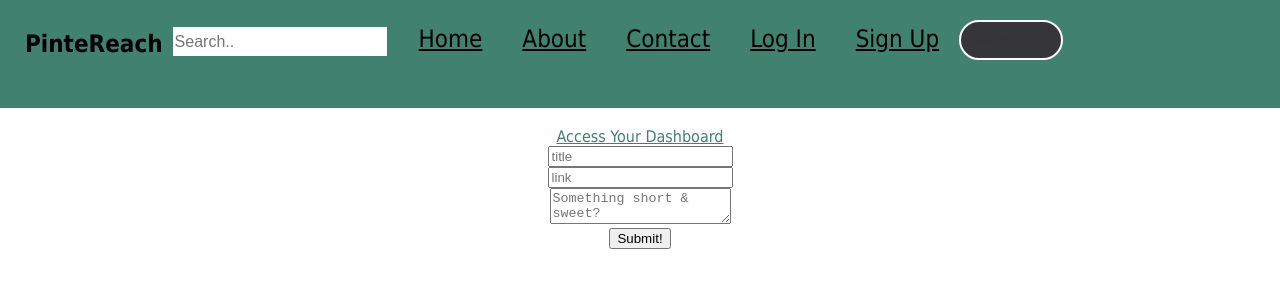
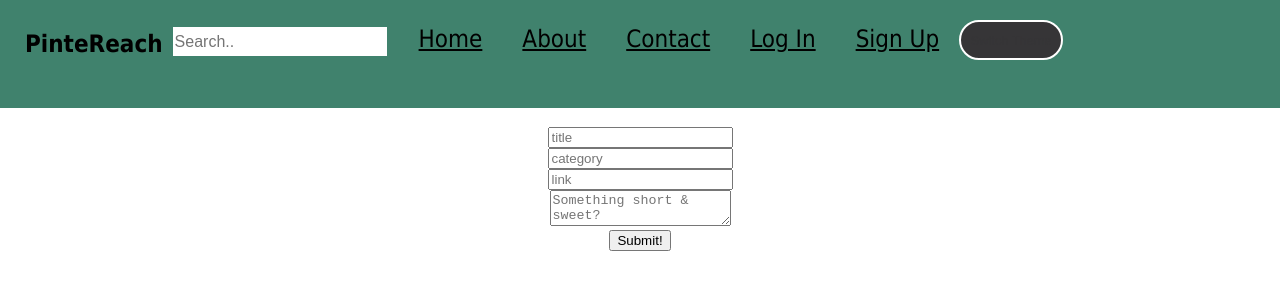
Before and after one commit to Pinterest2-0/frontend, a React (Create React App) app in the folder frontend2-3/: page /add in a window 1280 px wide. Shown: the top 300 px of the page. Built offline with nearby package versions, Linux system fonts and the light colour scheme; sample sign-in values are in the browser's storage.

Commit message:
Added route for card creator and designated all private routes.

```diff
--- a/frontend2-3/src/App.css
+++ b/frontend2-3/src/App.css
@@ -103,9 +103,11 @@ background-color: #bcbcbecc;
 
 #dashboardTitle{
   text-align: center;
-  border-bottom: 1px solid black;
-  padding-bottom: 15px;
   display: inline-block;
+  margin-bottom: 0;
+}
+header{
+border-bottom: 1px solid black;
 }
 
 .dashLink{
--- a/frontend2-3/src/App.js
+++ b/frontend2-3/src/App.js
@@ -1,11 +1,8 @@
 import React, {useState} from 'react';
-
 import LoginForm from './Components/LoginForm';
 import SignUpForm from './Components/SignUpForm';
-
 import LandingPage from './Components/LandingPage';
 import About from './Components/About';
-
 import {ThemeProvider} from "styled-components";
 import { GlobalStyles } from "./Components/GlobalStyles";
 import { lightTheme, darkTheme } from "./Components/Themes"
@@ -17,6 +14,7 @@ import './App.css';
 import Dashboard from './Components/Dashboard';
 import Contact from './Components/Contact';
 import CardCreator from './Components/CardCreator';
+import PrivateRoute from './Components/PrivateRoute';
 
 function App() {
 
@@ -51,13 +49,12 @@ function App() {
           {/*STEPH */}
           <Link to='/login'>Log In</Link>
           <Link to='/signup'>Sign Up</Link>
-          {isLoggedIn ? <Link onClick={handleLogout}>Log Out</Link>: null}
+          {isLoggedIn ? <Link onClick={handleLogout}>Log Out</Link> : null}
+          {isLoggedIn ? <Link className='dashLink' to='/userdashboard'> Dashboard</Link>: null}
           <Toggle theme={theme} toggleTheme={themeToggler} />
 
       </nav>
       <br/>
-
-      <Link className='dashLink' to='/userdashboard'> Access Your Dashboard</Link>
 
     <Switch>
       <Route path='/about'>
@@ -73,14 +70,14 @@ function App() {
         <LoginForm setIsLoggedIn = {setIsLoggedIn}/>
       </Route>
 
-      <Route exact path='/userdashboard' component={Dashboard}/>
+      <PrivateRoute exact path='/userdashboard' component={Dashboard}/>
       < Route exact path='/' component={LandingPage}/>
 
       <Route exact path='/signup'>
         <SignUpForm />
       </Route>
-<Route exact path='/update' component={UpdateModal}/>   {/*This is very much needed*/}
-<Route exact path='/add' component={CardCreator}/>
+<PrivateRoute exact path='/update' component={UpdateModal}/>   {/*This is very much needed*/}
+<PrivateRoute exact path='/add' component={CardCreator}/>
 
     </Switch>
 
--- a/frontend2-3/src/Components/CardCreator.js
+++ b/frontend2-3/src/Components/CardCreator.js
@@ -9,13 +9,14 @@ const CardCreator = () => {
 
     const newCardStandard= {
     title: '',
+    category:'',
     link: '',
     summary:''
     }
 
     const [newCard, setNewCard] = useState(newCardStandard)
 
-const {title, link, summary } = newCard
+const {title, category, link, summary } = newCard
 
 const handleChange = (event) => {
     setNewCard({...newCard, [event.target.name]:event.target.value})
@@ -44,6 +45,13 @@ console.log("Article Post went wrong: ", err)
                 />
                 <br />
                 <input type="text"
+                name='category'
+                placeholder='category'
+                value={category}
+                onChange={handleChange}
+                />
+                <br />
+                <input type="text"
                 name='link'
                 placeholder='link'
                 value={link}
--- a/frontend2-3/src/Components/Dashboard.js
+++ b/frontend2-3/src/Components/Dashboard.js
@@ -2,7 +2,9 @@ import React, {useState, useEffect} from 'react'
 import ArticleCard from './ArticleCard';
 import axios from 'axios'
 import CategoryList from './CategoryList'
+import {Button} from './ArticleCard';
 import {IoMdAddCircle} from 'react-icons/io'
+import {useHistory} from 'react-router-dom';
 
 
 
@@ -12,7 +14,7 @@ const Dashboard = () => {
 // Maybe Archiving an article would be better than deleting? Never truly delete, but archive. This would be a separate route and a page of Archived articles.
 
 const articleStore = []
-
+const {push} = useHistory();
 const [articles, setArticles] = useState(articleStore)
 
 useEffect(() => {
@@ -23,11 +25,15 @@ useEffect(() => {
     .catch(err => {console.log(err)})
 },[])
 
-
+const handleAdd = () => {
+    push('/add');
+}
     return(
         <div class="Dashboard" >
+            <header>
             <h1 id='dashboardTitle'>My Articles</h1>
-
+            <Button primary onClick={handleAdd}><IoMdAddCircle/> Add another article</Button>
+            </header>
 
             <CategoryList/>
             <section class="CardDashboard">
```
